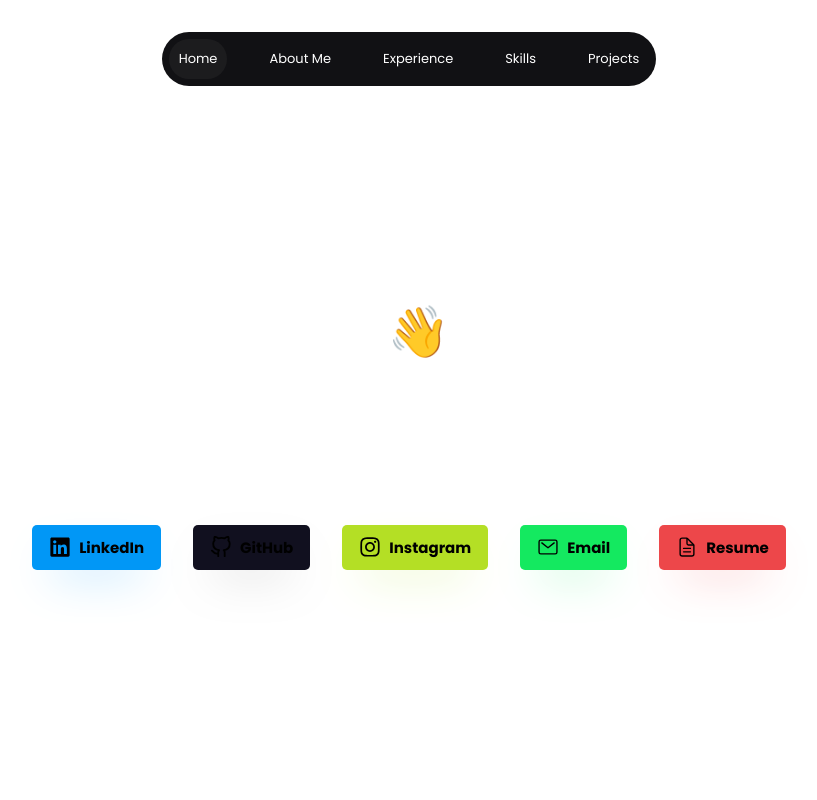
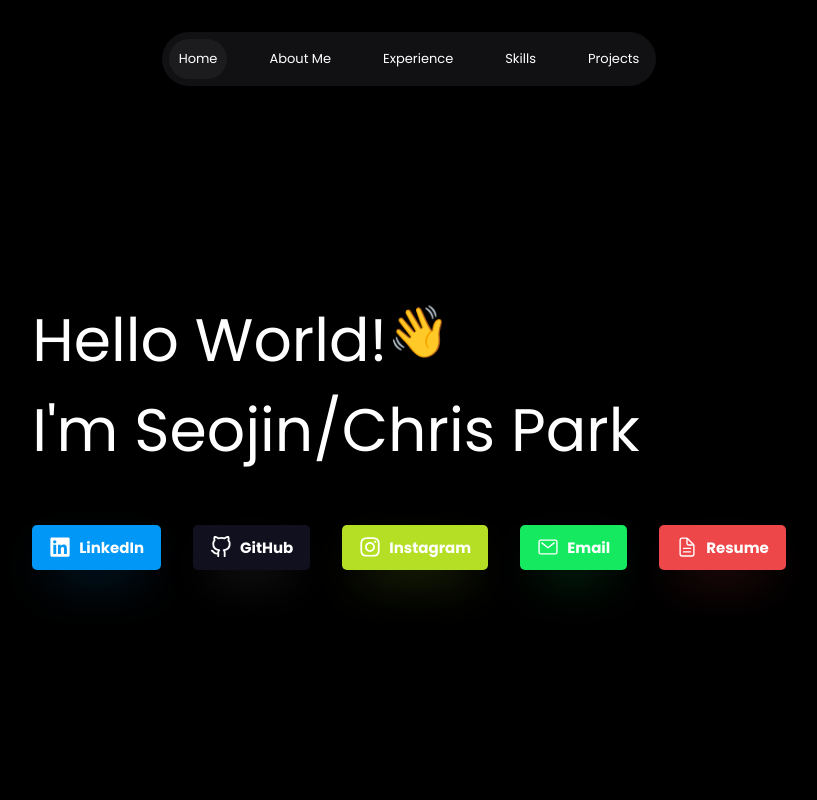
Before and after one commit to qwer030413/Portfoilio, a React (Vite) app in the folder Portfolio/: page / in a window 1280 px wide. Shown: the top 800 px of the page, without its empty margins (263-1080 px from the left). Built offline with nearby package versions, Linux system fonts and the light colour scheme; a web font is replaced by a local one.

Commit message:
Fixed color and scrollbar

```diff
--- a/Portfolio/src/components/SkillIcon/SkillIcon.tsx
+++ b/Portfolio/src/components/SkillIcon/SkillIcon.tsx
@@ -9,7 +9,7 @@ export default function SkillIcon(props:any){
         whileHover={{scale: 1.2, transition: { duration: 0.1, type: "spring", stiffness: 400, damping: 10}}}
         >
             {props.icon}
-            <text>{props.text}</text>
+            <text style={{color:'white'}}>{props.text}</text>
         </motion.div>
     );
 }
--- a/Portfolio/src/components/buttons/DefaultButton.tsx
+++ b/Portfolio/src/components/buttons/DefaultButton.tsx
@@ -8,6 +8,7 @@ function DefaultButton(props: any) {
       <motion.button
       className={`DButton ${props.color}`}
       whileHover = {{y:-10}}
+      style={{color:'white'}}
       // onClick = {props.click}
 
       >
--- a/Portfolio/src/components/buttons/buttons.css
+++ b/Portfolio/src/components/buttons/buttons.css
@@ -34,4 +34,5 @@
 .DButtonText{
     font-size: 15px;
     font-weight: bold;
+    color: white;
 }
--- a/Portfolio/src/index.css
+++ b/Portfolio/src/index.css
@@ -62,7 +62,8 @@ button:focus-visible {
 @media (prefers-color-scheme: light) {
   :root {
     color: #213547;
-    background-color: #ffffff;
+    background-color: black;
+    scrollbar-width: none; /* Firefox */
   }
   a:hover {
     color: #747bff;
```
